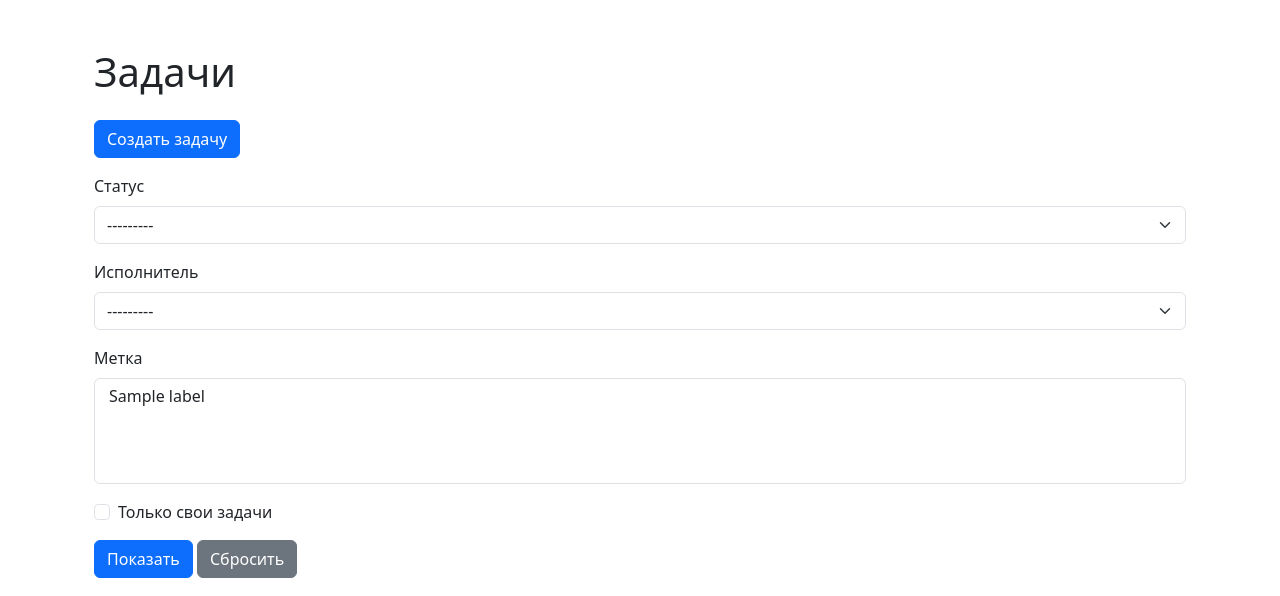
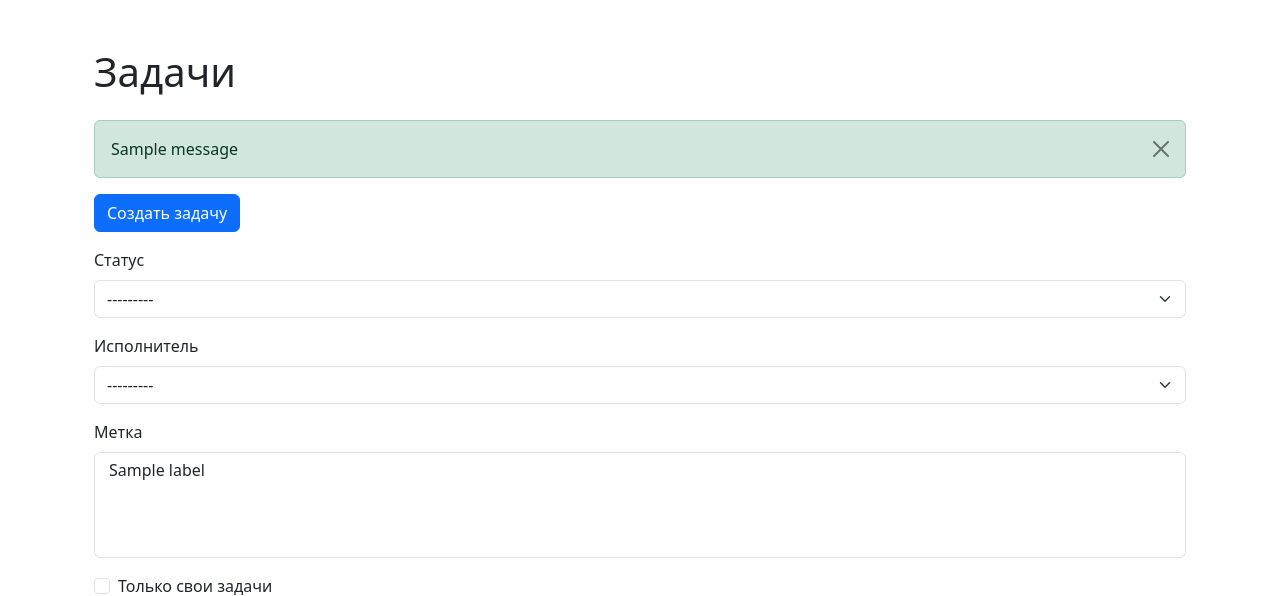
Before and after one commit to SergeyAnuf/python-project-52, a Django app: page /tasks/ in a window 1280 px wide. Shown: the part 56-652 px from the top of the page. Run offline with Django 5.2, Linux system fonts and the light colour scheme; a user stored in the database is signed in; tables that the repository leaves empty hold one stand-in row (values such as "Sample post"); one stand-in notice (Sample message) is shown; some libraries are stand-ins or nearby versions.

Commit message:
исправления представления и форм

```diff
--- a/task_manager/tasks/views.py
+++ b/task_manager/tasks/views.py
@@ -69,7 +69,7 @@ class TaskUpdateView(LoginRequiredMixin, SuccessMessageMixin, UpdateView):
         return context
 
 
-class TaskDeleteView(LoginRequiredMixin, DeleteView):
+class TaskDeleteView(LoginRequiredMixin, SuccessMessageMixin, DeleteView):
     model = Task
     template_name = 'tasks/delete.html'
     success_url = reverse_lazy('tasks:list')
@@ -77,12 +77,10 @@ class TaskDeleteView(LoginRequiredMixin, DeleteView):
     error_message = _('Задачу может удалить только ее автор')
 
     def dispatch(self, request, *args, **kwargs):
-        # Проверка аутентификации
         if not request.user.is_authenticated:
             messages.error(request, _('Вы не авторизованы! Пожалуйста, войдите в систему.'))
             return redirect(reverse_lazy('login'))
 
-        # Проверка авторства
         self.object = self.get_object()
         if self.object.author != request.user:
             messages.error(request, self.error_message)
@@ -91,5 +89,6 @@ class TaskDeleteView(LoginRequiredMixin, DeleteView):
         return super().dispatch(request, *args, **kwargs)
 
     def delete(self, request, *args, **kwargs):
+        response = super().delete(request, *args, **kwargs)
         messages.success(request, self.success_message)
-        return super().delete(request, *args, **kwargs)
+        return response
--- a/task_manager/templates/tasks/list.html
+++ b/task_manager/templates/tasks/list.html
@@ -4,6 +4,15 @@
 {% block content %}
 <div class="container">
     <h1 class="my-4">{% trans "Задачи" %}</h1>
+
+    {% if messages %}
+        {% for message in messages %}
+            <div class="alert alert-{{ message.tags }} alert-dismissible fade show" role="alert">
+                {{ message }}
+                <button type="button" class="btn-close" data-bs-dismiss="alert" aria-label="Close"></button>
+            </div>
+        {% endfor %}
+    {% endif %}
 
     <a href="{% url 'tasks:create' %}" class="btn btn-primary mb-3">
         {% trans "Создать задачу" %}
```
